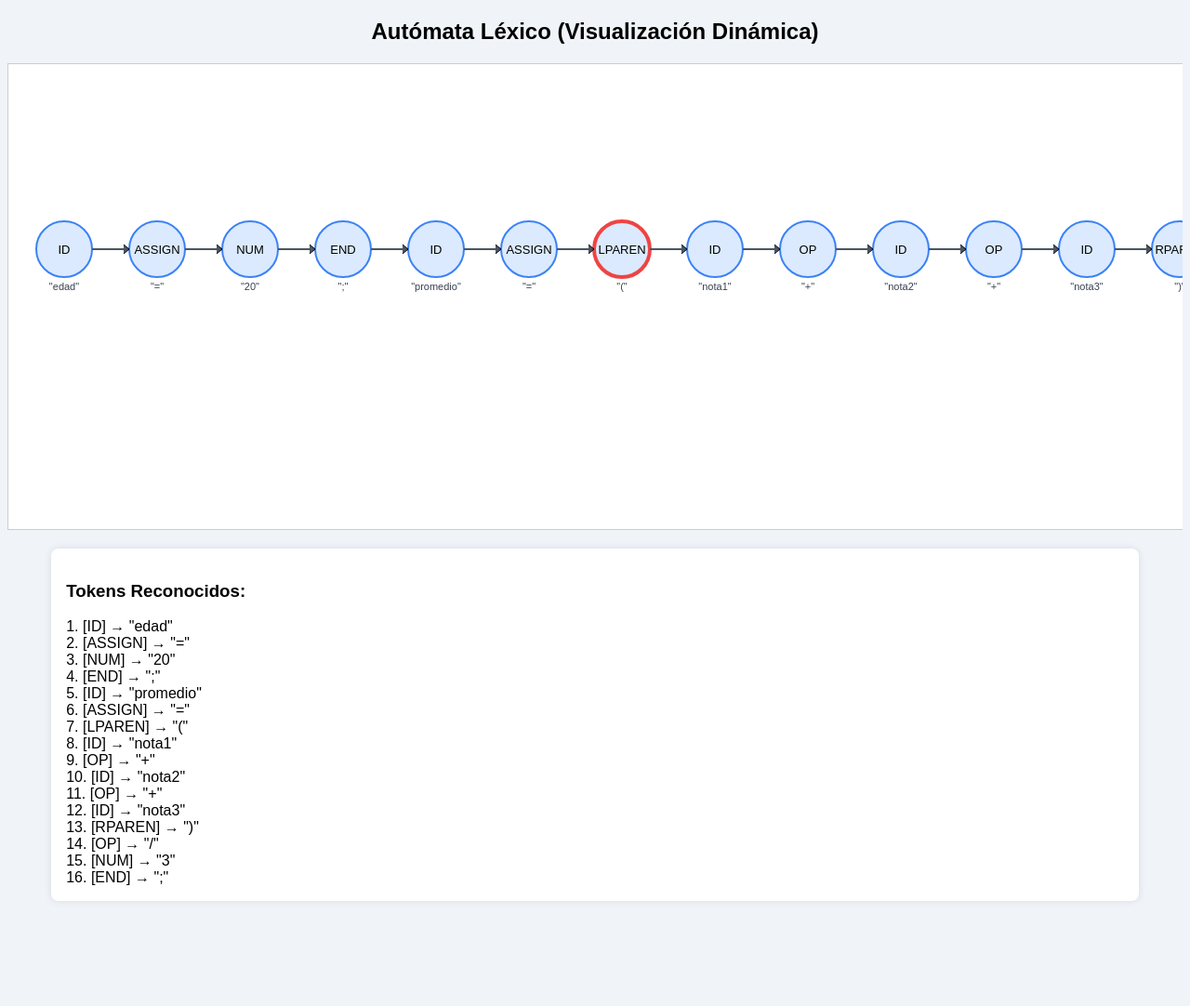
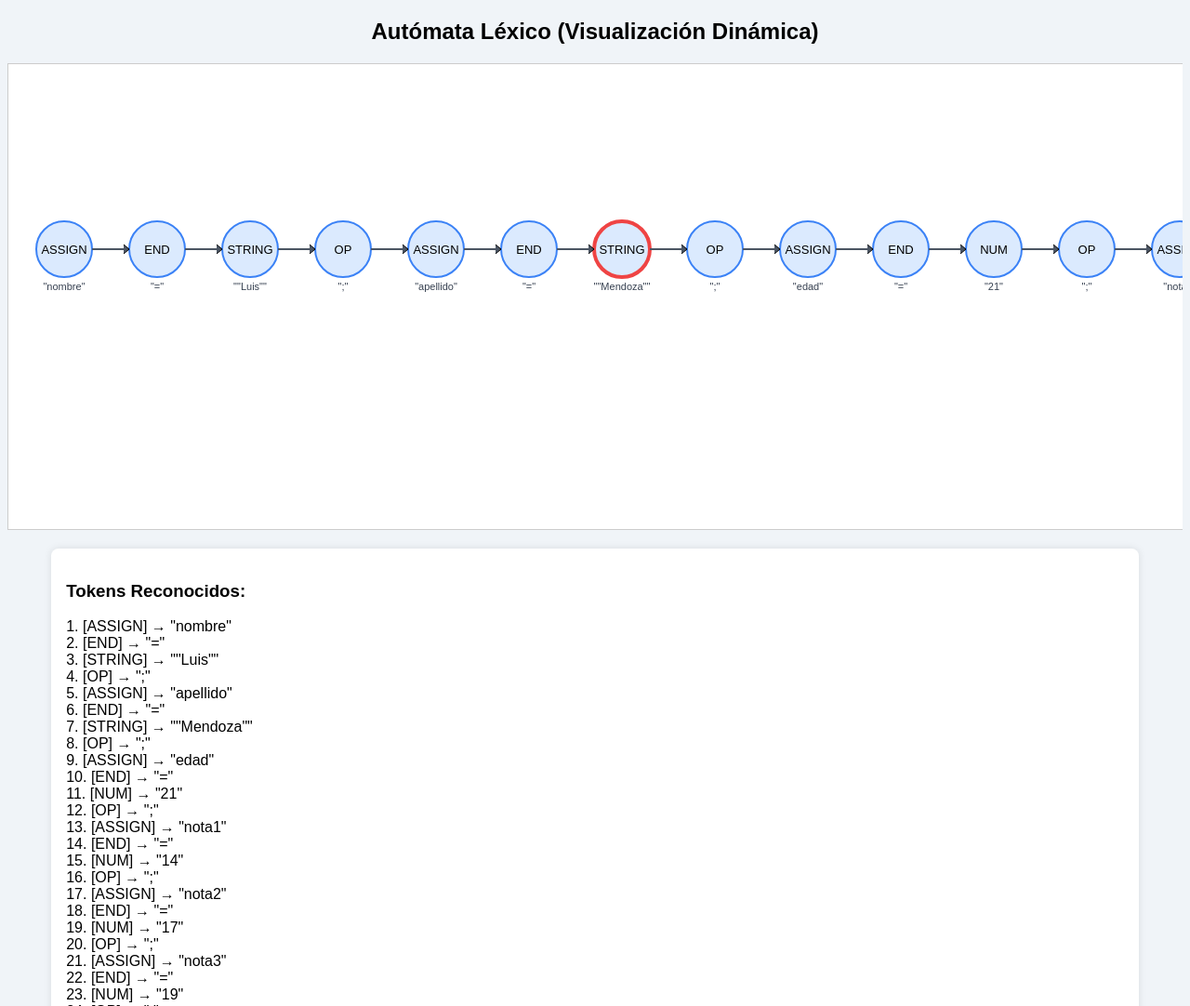
Before and after one commit to luisle0n/analizadorlexico, a plain HTML site: page analizador-lexico/automata/index.html in a window 1280 px wide. Shown: the top 1082 px of the page at 93% size. Before the commit the page ends 977 px from the top, so only its background shows below. Drawn offline with nearby package versions, Linux system fonts and the light colour scheme.

Commit message:
Correcion de errores

```diff
--- a/analizador-lexico/automata/index.html
+++ b/analizador-lexico/automata/index.html
@@ -4,10 +4,7 @@
 <head>
     <meta charset="UTF-8">
     <title>Autómata Léxico</title>
-
-    <!-- Librería Raphael.js para gráficos vectoriales en SVG -->
     <script src="https://cdnjs.cloudflare.com/ajax/libs/raphael/2.3.0/raphael.min.js"></script>
-
     <style>
         body {
             font-family: sans-serif;
@@ -15,21 +12,18 @@
             background-color: #f0f4f8;
         }
 
-        /* Contenedor con scroll horizontal para visualizar el autómata completo */
         #canvas-container {
             width: 100%;
             overflow-x: auto;
         }
 
-        /* Área donde Raphael dibuja el autómata */
         #canvas {
-            width: 3000px; /* Ancho fijo, se puede hacer dinámico */
+            width: 3000px;
             height: 500px;
             border: 1px solid #ccc;
             background-color: #ffffff;
         }
 
-        /* Contenedor para mostrar los tokens reconocidos en formato texto */
         #tokens {
             margin-top: 20px;
             text-align: left;
@@ -51,29 +45,22 @@
 
 <body>
     <h2>Autómata Léxico (Visualización Dinámica)</h2>
-
-    <!-- Área donde se dibujará el autómata -->
     <div id="canvas-container">
         <div id="canvas"></div>
     </div>
-
-    <!-- Área donde se muestran los tokens procesados -->
     <div id="tokens">Cargando tokens...</div>
 
     <script>
-        // Configuración inicial de Raphael
-        const canvasWidth = 10000; // Espacio amplio para muchos tokens
+        const canvasWidth = 10000;
         const paper = Raphael("canvas", canvasWidth, 500);
         const circleRadius = 30;
         const startX = 60;
         const startY = 200;
-        const gap = 100; // Espacio horizontal entre nodos
+        const gap = 100;
 
-        // Cargar tokens desde archivo JSON
         fetch("tokens.json")
             .then(res => res.json())
             .then(tokens => {
-                // Mostrar tokens en texto
                 const div = document.getElementById("tokens");
                 div.innerHTML = "<h3>Tokens Reconocidos:</h3>";
 
@@ -84,60 +71,34 @@
                     div.appendChild(span);
                 });
 
-                // Dibujar nodos (estados) por cada token
                 const estados = [];
                 tokens.forEach((t, i) => {
                     const cx = startX + i * gap;
-
-                    // Dibuja el círculo
-                    const circle = paper.circle(cx, startY, circleRadius).attr({
-                        fill: "#dbeafe",
-                        stroke: "#3b82f6",
-                        "stroke-width": 2
-                    });
-
-                    // Dibuja el tipo de token
+                    const circle = paper.circle(cx, startY, circleRadius).attr({ fill: "#dbeafe", stroke: "#3b82f6", "stroke-width": 2 });
                     const label = paper.text(cx, startY, t.tipo).attr({ "font-size": 13 });
-
-                    // Dibuja el valor del token debajo
-                    const valor = paper.text(cx, startY + 40, `\"${t.valor}\"`).attr({
-                        "font-size": 11,
-                        fill: "#374151"
-                    });
-
+                    const valor = paper.text(cx, startY + 40, `\"${t.valor}\"`).attr({ "font-size": 11, fill: "#374151" });
                     estados.push({ circle, label, valor });
 
-                    // Flechas entre nodos
                     if (i > 0) {
                         const x1 = startX + (i - 1) * gap + circleRadius;
                         const x2 = cx - circleRadius;
-
-                        // Línea
-                        paper.path(`M${x1},${startY}L${x2},${startY}`)
-                             .attr({ stroke: "#4b5563", "stroke-width": 2 });
-
-                        // Punta de flecha
-                        paper.path(`M${x2 - 6},${startY - 5}L${x2},${startY}L${x2 - 6},${startY + 5}`)
-                             .attr({ fill: "#4b5563" });
+                        paper.path(`M${x1},${startY}L${x2},${startY}`).attr({ stroke: "#4b5563", "stroke-width": 2 });
+                        paper.path(`M${x2 - 6},${startY - 5}L${x2},${startY}L${x2 - 6},${startY + 5}`).attr({ fill: "#4b5563" });
                     }
                 });
 
-                // Animación: resaltar un nodo por turno
                 let i = 0;
                 function animar() {
-                    if (i > 0) {
-                        estados[i - 1].circle.attr({ stroke: "#3b82f6", "stroke-width": 2 }); // desresaltar anterior
-                    }
+                    if (i > 0) estados[i - 1].circle.attr({ stroke: "#3b82f6", "stroke-width": 2 });
                     if (i < estados.length) {
-                        estados[i].circle.attr({ stroke: "#ef4444", "stroke-width": 4 }); // resaltar actual
+                        estados[i].circle.attr({ stroke: "#ef4444", "stroke-width": 4 });
                         i++;
-                        setTimeout(animar, 800); // esperar 800ms y avanzar
+                        setTimeout(animar, 800);
                     }
                 }
                 animar();
             })
             .catch(() => {
-                // Error al cargar tokens.json
                 document.getElementById("tokens").innerText = "❌ No se pudo cargar tokens.json";
             });
     </script>
--- a/analizador-lexico/automata/tokens.json
+++ b/analizador-lexico/automata/tokens.json
@@ -1,18 +1,119 @@
 [
-  { "tipo": "ID", "valor": "edad" },
-  { "tipo": "ASSIGN", "valor": "=" },
-  { "tipo": "NUM", "valor": "20" },
-  { "tipo": "END", "valor": ";" },
-  { "tipo": "ID", "valor": "promedio" },
-  { "tipo": "ASSIGN", "valor": "=" },
-  { "tipo": "LPAREN", "valor": "(" },
-  { "tipo": "ID", "valor": "nota1" },
-  { "tipo": "OP", "valor": "+" },
-  { "tipo": "ID", "valor": "nota2" },
-  { "tipo": "OP", "valor": "+" },
-  { "tipo": "ID", "valor": "nota3" },
-  { "tipo": "RPAREN", "valor": ")" },
-  { "tipo": "OP", "valor": "/" },
+  { "tipo": "ASSIGN", "valor": "nombre" },
+  { "tipo": "END", "valor": "=" },
+  { "tipo": "STRING", "valor": "\"Luis\"" },
+  { "tipo": "OP", "valor": ";" },
+  { "tipo": "ASSIGN", "valor": "apellido" },
+  { "tipo": "END", "valor": "=" },
+  { "tipo": "STRING", "valor": "\"Mendoza\"" },
+  { "tipo": "OP", "valor": ";" },
+  { "tipo": "ASSIGN", "valor": "edad" },
+  { "tipo": "END", "valor": "=" },
+  { "tipo": "NUM", "valor": "21" },
+  { "tipo": "OP", "valor": ";" },
+  { "tipo": "ASSIGN", "valor": "nota1" },
+  { "tipo": "END", "valor": "=" },
+  { "tipo": "NUM", "valor": "14" },
+  { "tipo": "OP", "valor": ";" },
+  { "tipo": "ASSIGN", "valor": "nota2" },
+  { "tipo": "END", "valor": "=" },
+  { "tipo": "NUM", "valor": "17" },
+  { "tipo": "OP", "valor": ";" },
+  { "tipo": "ASSIGN", "valor": "nota3" },
+  { "tipo": "END", "valor": "=" },
+  { "tipo": "NUM", "valor": "19" },
+  { "tipo": "OP", "valor": ";" },
+  { "tipo": "ASSIGN", "valor": "promedio" },
+  { "tipo": "END", "valor": "=" },
+  { "tipo": "RPAREN", "valor": "(" },
+  { "tipo": "ASSIGN", "valor": "nota1" },
+  { "tipo": "LPAREN", "valor": "+" },
+  { "tipo": "ASSIGN", "valor": "nota2" },
+  { "tipo": "LPAREN", "valor": "+" },
+  { "tipo": "ASSIGN", "valor": "nota3" },
+  { "tipo": "DELIM", "valor": ")" },
+  { "tipo": "LPAREN", "valor": "/" },
   { "tipo": "NUM", "valor": "3" },
-  { "tipo": "END", "valor": ";" }
+  { "tipo": "OP", "valor": ";" },
+  { "tipo": "ASSIGN", "valor": "estado" },
+  { "tipo": "END", "valor": "=" },
+  { "tipo": "ASSIGN", "valor": "promedio" },
+  { "tipo": "REL_OP", "valor": ">=" },
+  { "tipo": "NUM", "valor": "15" },
+  { "tipo": "OP", "valor": ";" },
+  { "tipo": "ASSIGN", "valor": "if" },
+  { "tipo": "RPAREN", "valor": "(" },
+  { "tipo": "ASSIGN", "valor": "estado" },
+  { "tipo": "REL_OP", "valor": "==" },
+  { "tipo": "ASSIGN", "valor": "true" },
+  { "tipo": "DELIM", "valor": ")" },
+  { "tipo": "DELIM", "valor": "{" },
+  { "tipo": "ASSIGN", "valor": "resultado" },
+  { "tipo": "END", "valor": "=" },
+  { "tipo": "STRING", "valor": "\"Aprobado\"" },
+  { "tipo": "OP", "valor": ";" },
+  { "tipo": "ASSIGN", "valor": "else" },
+  { "tipo": "DELIM", "valor": "{" },
+  { "tipo": "ASSIGN", "valor": "resultado" },
+  { "tipo": "END", "valor": "=" },
+  { "tipo": "STRING", "valor": "\"Reprobado\"" },
+  { "tipo": "OP", "valor": ";" },
+  { "tipo": "ASSIGN", "valor": "i" },
+  { "tipo": "END", "valor": "=" },
+  { "tipo": "NUM", "valor": "0" },
+  { "tipo": "OP", "valor": ";" },
+  { "tipo": "ASSIGN", "valor": "total" },
+  { "tipo": "END", "valor": "=" },
+  { "tipo": "NUM", "valor": "0" },
+  { "tipo": "OP", "valor": ";" },
+  { "tipo": "ASSIGN", "valor": "while" },
+  { "tipo": "RPAREN", "valor": "(" },
+  { "tipo": "ASSIGN", "valor": "i" },
+  { "tipo": "REL_OP", "valor": "<" },
+  { "tipo": "NUM", "valor": "5" },
+  { "tipo": "DELIM", "valor": ")" },
+  { "tipo": "DELIM", "valor": "{" },
+  { "tipo": "ASSIGN", "valor": "total" },
+  { "tipo": "END", "valor": "=" },
+  { "tipo": "ASSIGN", "valor": "total" },
+  { "tipo": "LPAREN", "valor": "+" },
+  { "tipo": "ASSIGN", "valor": "i" },
+  { "tipo": "OP", "valor": ";" },
+  { "tipo": "ASSIGN", "valor": "i" },
+  { "tipo": "END", "valor": "=" },
+  { "tipo": "ASSIGN", "valor": "i" },
+  { "tipo": "LPAREN", "valor": "+" },
+  { "tipo": "NUM", "valor": "1" },
+  { "tipo": "OP", "valor": ";" },
+  { "tipo": "ASSIGN", "valor": "mensaje" },
+  { "tipo": "END", "valor": "=" },
+  { "tipo": "STRING", "valor": "\"Finalizado.\"" },
+  { "tipo": "OP", "valor": ";" },
+  { "tipo": "ASSIGN", "valor": "nota_decimal" },
+  { "tipo": "END", "valor": "=" },
+  { "tipo": "NUM", "valor": "17.5" },
+  { "tipo": "OP", "valor": ";" },
+  { "tipo": "ASSIGN", "valor": "codigo_postal" },
+  { "tipo": "END", "valor": "=" },
+  { "tipo": "NUM", "valor": "110206" },
+  { "tipo": "OP", "valor": ";" },
+  { "tipo": "ASSIGN", "valor": "if" },
+  { "tipo": "RPAREN", "valor": "(" },
+  { "tipo": "ASSIGN", "valor": "nota_decimal" },
+  { "tipo": "REL_OP", "valor": ">=" },
+  { "tipo": "NUM", "valor": "18.0" },
+  { "tipo": "DELIM", "valor": ")" },
+  { "tipo": "DELIM", "valor": "{" },
+  { "tipo": "ASSIGN", "valor": "mensaje" },
+  { "tipo": "END", "valor": "=" },
+  { "tipo": "STRING", "valor": "\"Excelente desempeño\"" },
+  { "tipo": "OP", "valor": ";" },
+  { "tipo": "ASSIGN", "valor": "else" },
+  { "tipo": "DELIM", "valor": "{" },
+  { "tipo": "ASSIGN", "valor": "mensaje" },
+  { "tipo": "END", "valor": "=" },
+  { "tipo": "STRING", "valor": "\"Buen trabajo\"" },
+  { "tipo": "OP", "valor": ";" },
+  { "tipo": "ASSIGN", "valor": "return" },
+  { "tipo": "OP", "valor": ";" }
 ]
```
Also changed, not shown: analizador-lexico/programa.txt (deleted), analizador-lexico/prueba.txt (added), 6 other files.
